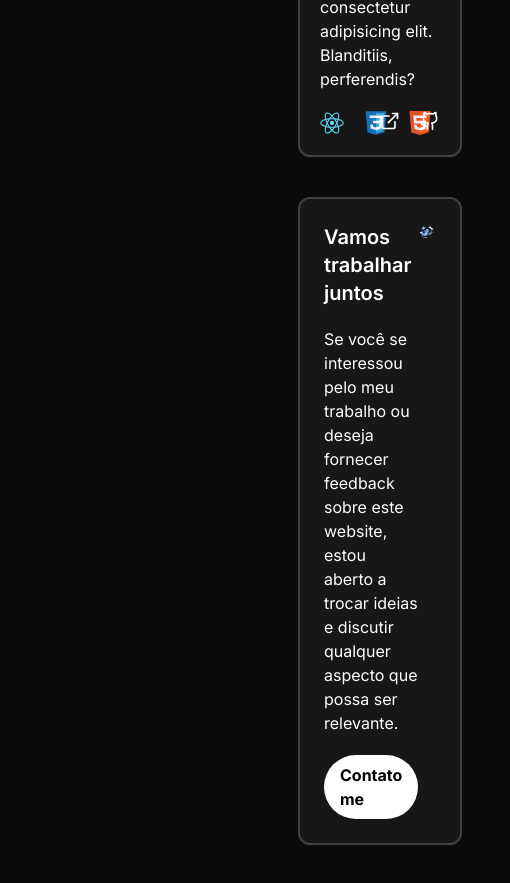
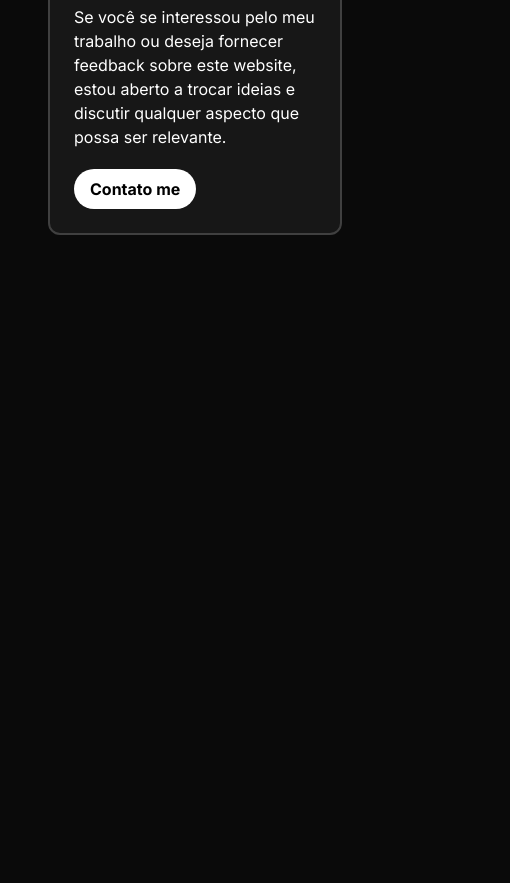
Before and after one commit to DevLuk4s/portfolio-2, a Next.js app in the folder my-app/: page /components/Home in a window 390 px wide. Shown: the part 1294-2177 px from the top of the page, 510 px wide, since content can reach past the window. After the commit the page ends 1577 px from the top, so only its background shows below. Built offline with nearby package versions, Linux system fonts and the light colour scheme.

Commit message:
update project

```diff
--- a/my-app/src/app/components/Home/ContactHome.tsx
+++ b/my-app/src/app/components/Home/ContactHome.tsx
@@ -24,7 +24,7 @@ export default function ContactHome() {
           Contato me
         </Link>
       </div>
-      <div>
+      <div className="hidden md:block">
         <Image src={catSpace} alt="gato espacial" />
       </div>
     </div>
--- a/my-app/src/app/layout.tsx
+++ b/my-app/src/app/layout.tsx
@@ -19,10 +19,10 @@ export default function RootLayout({
 }) {
   return (
     <html lang="pt-br" className={inter.className}>
-      <body className="grid grid-cols-app min-h-screen bg-neutral-950">
-        <header>
+      <body className="grid md:grid-cols-desktop grid-cols-mobile min-h-screen bg-neutral-950">
+        <div className="hidden md:block">
           <Sidebar />
-        </header>
+        </div>
         <main>{children}</main>
       </body>
     </html>
--- a/my-app/tailwind.config.ts
+++ b/my-app/tailwind.config.ts
@@ -10,7 +10,8 @@ const config: Config = {
     // darkMode: "class",
     extend: {
       gridTemplateColumns: {
-        app: "250px 1fr",
+        desktop: "200px 1fr",
+        mobile: "auto 1fr",
       },
       width: {
         card: "600px",
```
